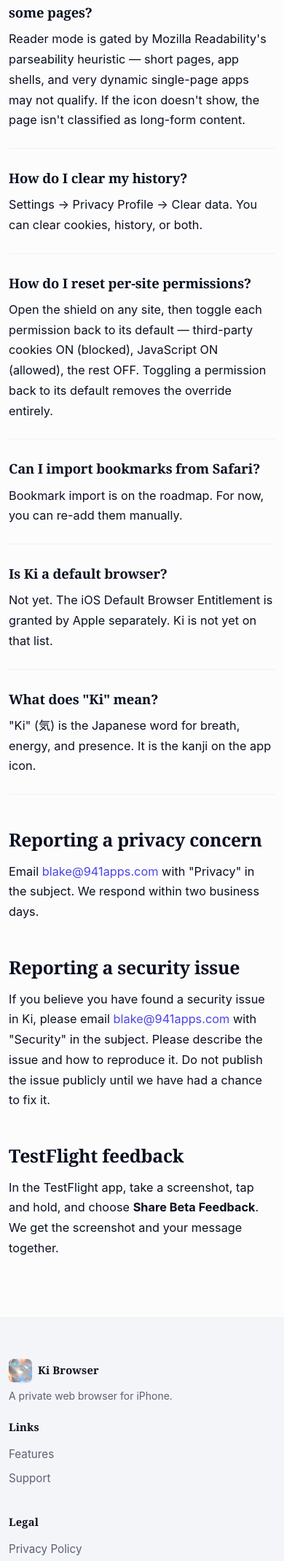
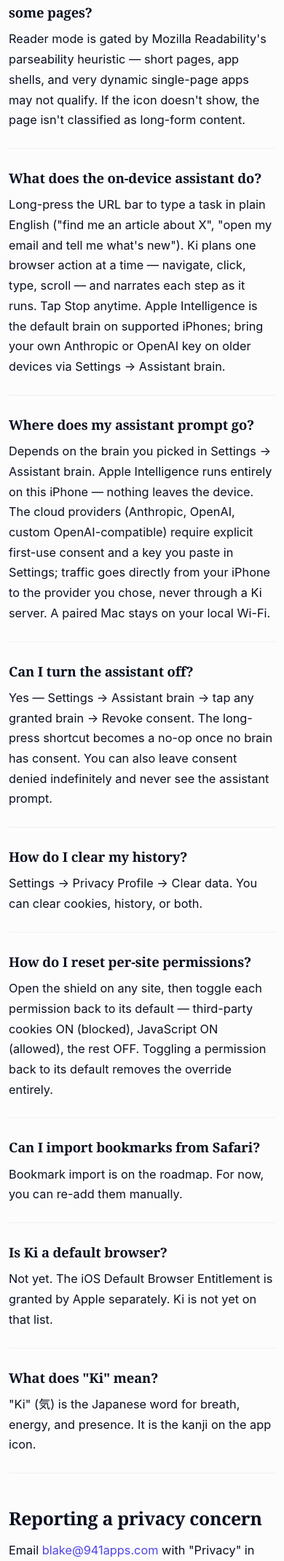
Before and after one commit to blakecrosley/kibrowser.com, a FastAPI app: page /support in a window 390 px wide. Shown: the part 2132-4271 px from the top of the page at 73% size. Run offline with FastAPI, Linux system fonts and the light colour scheme.

Commit message:
docs: mirror Plan C on-device assistant copy from Ki repo (Plan C PRD-E)
The Ki iOS app's Plan C ships the on-device assistant: long-press
the URL bar to type a plain-English task; Apple Intelligence on
supported iPhones; BYOK Anthropic/OpenAI on older devices; paired
Mac as a fourth option. The 941ki.com privacy + support + homepage
pages need to reflect the new feature before App Review pulls them.

privacy.html:
- Last-updated bumped to 2026-05-13.
- New 'AI assistance' section with id='ai-assistant' (linked from
  the AgentConsentModal's 'Read more' button). Names all 5 brain
  destinations (Apple Intelligence on-device; Anthropic api.anthropic.com;
  OpenAI api.openai.com; custom OpenAI-compatible user-host; paired
  Mac local Wi-Fi). Lists exactly what is sent (prompt + URL + title
  + visible elements + action history) and what is not (cookies,
  history, full DOM, other Keychain keys). Documents per-brain consent
  + revoke path in Settings -> Assistant brain.

support.html:
- 3 new FAQ entries in both the rendered HTML and the JSON-LD
  FAQPage schema:
  - 'What does the on-device assistant do?'
  - 'Where does my assistant prompt go?'
  - 'Can I turn the assistant off?'

components/features.html:
- New 'On-device assistant' feature card with a sparkle icon, between
  the Reader mode and On-device only cards.

base.html:
- Extended the MobileApplication JSON-LD featureList with the
  on-device-assistant entry.
- Keywords list adds 'assistant'.

Mirrors AppStore/policy/privacy-policy.md, support.md, and the Plan C
feature copy from Shikigami commit be870f0.

Co-Authored-By: Claude Opus 4.7 (1M context) <noreply@anthropic.com>

```diff
--- a/app/templates/base.html
+++ b/app/templates/base.html
@@ -82,11 +82,12 @@
             "Cross-site tracker blocking by default",
             "Per-site privacy controls (cookies, JavaScript, autoplay, pop-ups, microphone, camera)",
             "Reader mode with JavaScript disabled and a locked-down Content-Security-Policy",
+            "On-device assistant — Apple Intelligence by default, BYOK Anthropic / OpenAI / OpenAI-compatible on older devices",
             "Privacy profiles with separate cookie jars",
             "On-device bookmarks and history",
             "No account, no telemetry, no ads"
         ],
-        "keywords": "private browser, iPhone, privacy, tracker blocker, reader mode, shield, no telemetry"
+        "keywords": "private browser, iPhone, privacy, tracker blocker, reader mode, shield, assistant, no telemetry"
     }
     </script>
 
--- a/app/templates/support.html
+++ b/app/templates/support.html
@@ -55,6 +55,22 @@
             "acceptedAnswer": {
                 "@type": "Answer",
                 "text": "On articles and other content-heavy pages, a book icon appears in the URL bar. Tap it to view a stripped-down version of the page — text and images only, no scripts, no third-party assets. Tap the down chevron in the reader header to return to the live page."
+            }
+        },
+        {
+            "@type": "Question",
+            "name": "What does the on-device assistant do?",
+            "acceptedAnswer": {
+                "@type": "Answer",
+                "text": "Long-press the URL bar to type a task in plain English. Ki plans one browser action at a time — navigate, click, type, scroll — and narrates each step as it runs. Apple Intelligence is the default brain on supported iPhones; bring your own Anthropic or OpenAI key on older devices via Settings → Assistant brain."
+            }
+        },
+        {
+            "@type": "Question",
+            "name": "Where does my assistant prompt go?",
+            "acceptedAnswer": {
+                "@type": "Answer",
+                "text": "Depends on the brain. Apple Intelligence runs entirely on this iPhone — nothing leaves the device. The cloud providers require explicit first-use consent and a key you paste in Settings; traffic goes directly from your iPhone to the provider you chose, never through a Ki server."
             }
         },
         {
@@ -138,6 +154,21 @@
                 </div>
 
                 <div class="faq-item">
+                    <div class="faq-question">What does the on-device assistant do?</div>
+                    <p class="faq-answer">Long-press the URL bar to type a task in plain English ("find me an article about X", "open my email and tell me what's new"). Ki plans one browser action at a time — navigate, click, type, scroll — and narrates each step as it runs. Tap Stop anytime. Apple Intelligence is the default brain on supported iPhones; bring your own Anthropic or OpenAI key on older devices via Settings → Assistant brain.</p>
+                </div>
+
+                <div class="faq-item">
+                    <div class="faq-question">Where does my assistant prompt go?</div>
+                    <p class="faq-answer">Depends on the brain you picked in Settings → Assistant brain. Apple Intelligence runs entirely on this iPhone — nothing leaves the device. The cloud providers (Anthropic, OpenAI, custom OpenAI-compatible) require explicit first-use consent and a key you paste in Settings; traffic goes directly from your iPhone to the provider you chose, never through a Ki server. A paired Mac stays on your local Wi-Fi.</p>
+                </div>
+
+                <div class="faq-item">
+                    <div class="faq-question">Can I turn the assistant off?</div>
+                    <p class="faq-answer">Yes — Settings → Assistant brain → tap any granted brain → Revoke consent. The long-press shortcut becomes a no-op once no brain has consent. You can also leave consent denied indefinitely and never see the assistant prompt.</p>
+                </div>
+
+                <div class="faq-item">
                     <div class="faq-question">How do I clear my history?</div>
                     <p class="faq-answer">Settings → Privacy Profile → Clear data. You can clear cookies, history, or both.</p>
                 </div>
```
Also changed, not shown: app/templates/components/features.html (+13 -0 lines), app/templates/privacy.html (+10 -1 lines).
